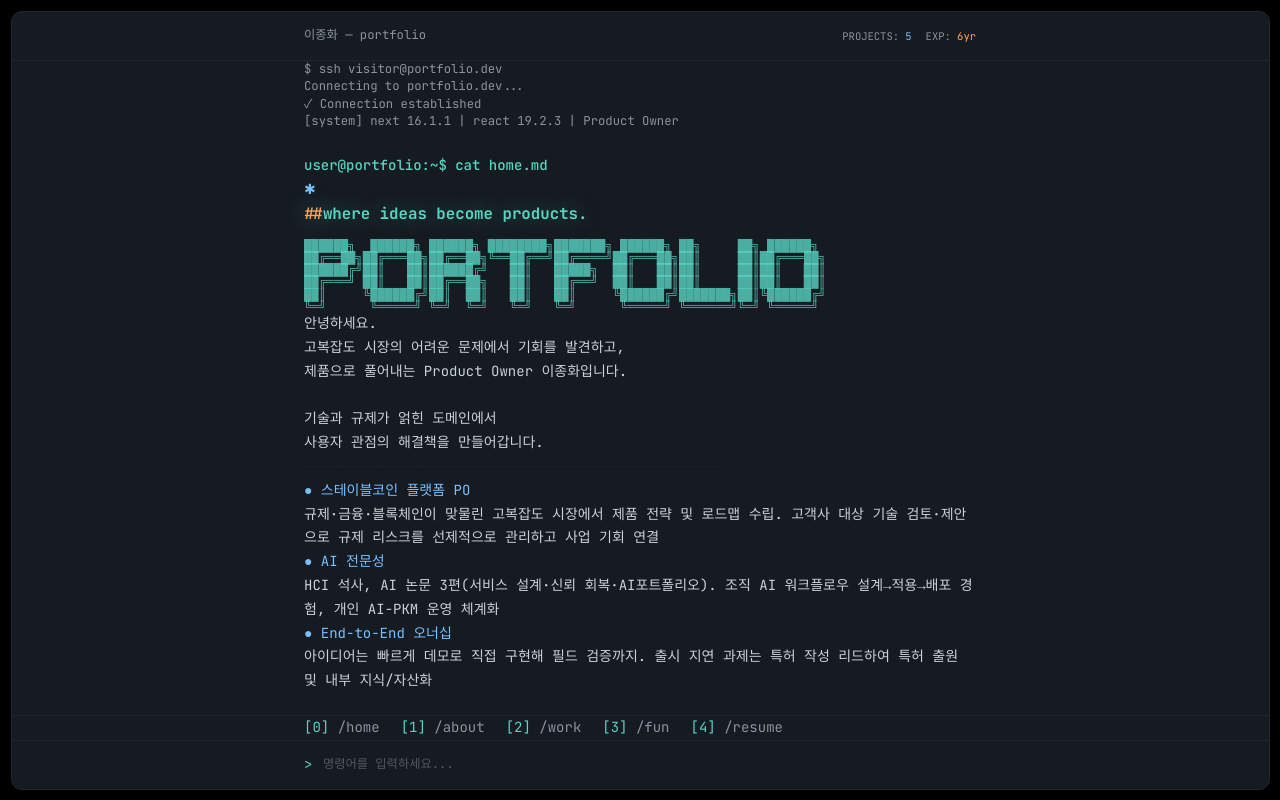
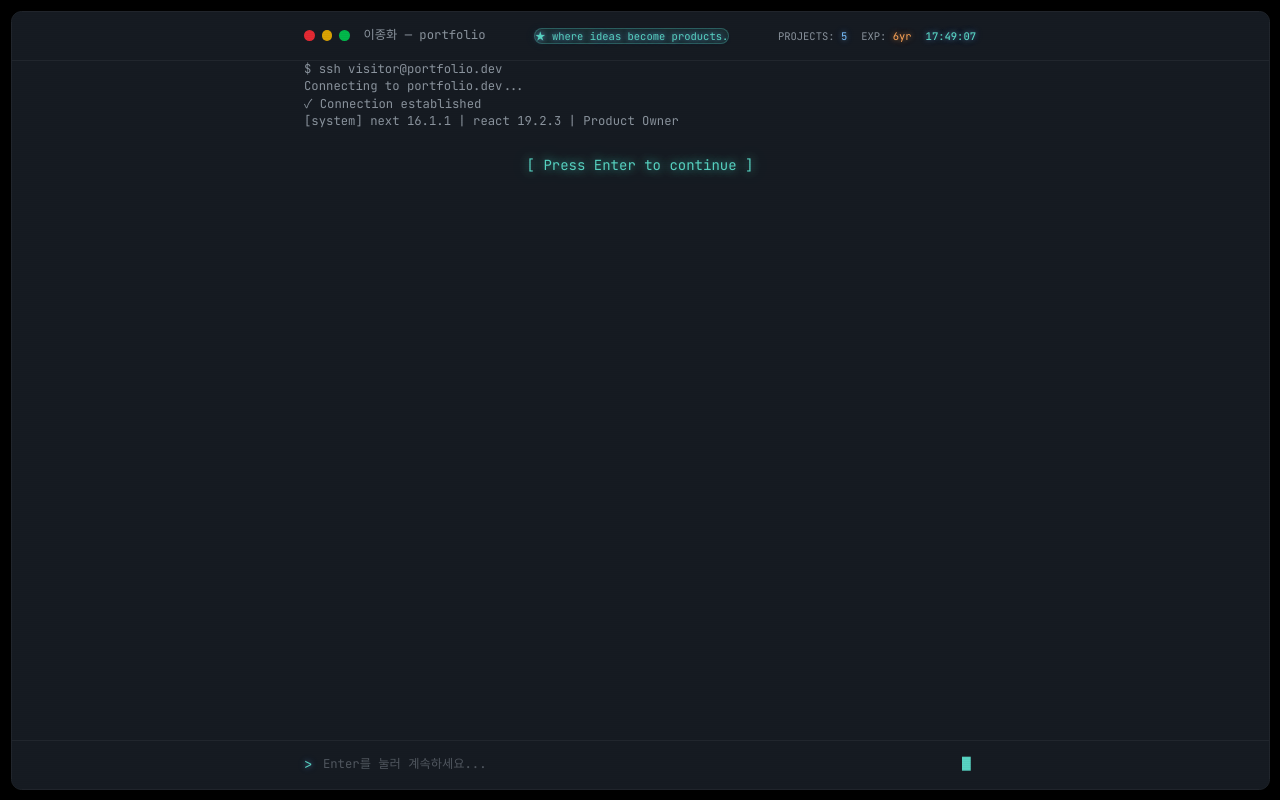
Before and after one commit to DinN0000/example_02, a Next.js app: page / in a window 1280 px wide. Built offline with nearby package versions, Linux system fonts and the light colour scheme.

Commit message:
feat: add terminal UI enhancements
- macOS-style traffic lights (red/yellow/green) in header
- Tagline badge with glow effect
- Real-time clock (HH:MM:SS) in header
- Glow effects (.glow-cyan, .glow-orange, etc.)
- CRT scanline overlay effect
- Enhanced intro with 'Press Enter to continue' prompt

```diff
--- a/src/app/globals.css
+++ b/src/app/globals.css
@@ -102,6 +102,67 @@ a:hover {
   text-shadow: 0 0 10px var(--color-accent-glow);
 }
 
+/* Glow effects for different colors */
+.glow-cyan {
+  text-shadow:
+    0 0 5px rgba(121, 192, 255, 0.5),
+    0 0 10px rgba(121, 192, 255, 0.3),
+    0 0 20px rgba(121, 192, 255, 0.2);
+}
+
+.glow-orange {
+  text-shadow:
+    0 0 5px rgba(255, 166, 87, 0.5),
+    0 0 10px rgba(255, 166, 87, 0.3),
+    0 0 20px rgba(255, 166, 87, 0.2);
+}
+
+.glow-yellow {
+  text-shadow:
+    0 0 5px rgba(227, 179, 65, 0.5),
+    0 0 10px rgba(227, 179, 65, 0.3),
+    0 0 20px rgba(227, 179, 65, 0.2);
+}
+
+.glow-purple {
+  text-shadow:
+    0 0 5px rgba(210, 168, 255, 0.5),
+    0 0 10px rgba(210, 168, 255, 0.3),
+    0 0 20px rgba(210, 168, 255, 0.2);
+}
+
+.glow-green {
+  text-shadow:
+    0 0 5px rgba(88, 212, 195, 0.5),
+    0 0 10px rgba(88, 212, 195, 0.3),
+    0 0 20px rgba(88, 212, 195, 0.2);
+}
+
+/* CRT Scanline Effect */
+.scanlines {
+  position: fixed;
+  top: 0;
+  left: 0;
+  width: 100%;
+  height: 100%;
+  pointer-events: none;
+  z-index: 9999;
+  background: repeating-linear-gradient(
+    0deg,
+    rgba(0, 0, 0, 0.03) 0px,
+    rgba(0, 0, 0, 0.03) 1px,
+    transparent 1px,
+    transparent 2px
+  );
+  animation: scanline-flicker 0.1s infinite;
+}
+
+@keyframes scanline-flicker {
+  0% { opacity: 0.9; }
+  50% { opacity: 1; }
+  100% { opacity: 0.9; }
+}
+
 /* Animations */
 @keyframes blink {
   0%, 50% {
@@ -156,8 +217,26 @@ a:hover {
   }
 }
 
+@keyframes glowPulse {
+  0%, 100% {
+    text-shadow:
+      0 0 5px rgba(88, 212, 195, 0.5),
+      0 0 10px rgba(88, 212, 195, 0.3);
+  }
+  50% {
+    text-shadow:
+      0 0 10px rgba(88, 212, 195, 0.8),
+      0 0 20px rgba(88, 212, 195, 0.5),
+      0 0 30px rgba(88, 212, 195, 0.3);
+  }
+}
+
 .cursor-blink {
   animation: blink 1s step-end infinite;
+}
+
+.cursor-blink-text {
+  animation: blink 1s step-end infinite, glowPulse 2s ease-in-out infinite;
 }
 
 .fade-in {
@@ -197,6 +276,16 @@ button {
   html, body {
     font-size: 13px;
   }
+
+  .scanlines {
+    background: repeating-linear-gradient(
+      0deg,
+      rgba(0, 0, 0, 0.02) 0px,
+      rgba(0, 0, 0, 0.02) 1px,
+      transparent 1px,
+      transparent 3px
+    );
+  }
 }
 
 @media (min-width: 1024px) {
--- a/src/components/Terminal.tsx
+++ b/src/components/Terminal.tsx
@@ -26,9 +26,27 @@ export default function Terminal() {
   const [isTyping, setIsTyping] = useState(false);
   const [isLoading, setIsLoading] = useState(false);
   const [showMenu, setShowMenu] = useState(false);
+  const [currentTime, setCurrentTime] = useState<string>("");
+  const [showPressEnter, setShowPressEnter] = useState(false);
+  const [introComplete, setIntroComplete] = useState(false);
   const terminalRef = useRef<HTMLDivElement>(null);
   const inputRef = useRef<HTMLInputElement>(null);
   const bottomRef = useRef<HTMLDivElement>(null);
+
+  // Real-time clock
+  useEffect(() => {
+    const updateTime = () => {
+      const now = new Date();
+      const hours = String(now.getHours()).padStart(2, '0');
+      const minutes = String(now.getMinutes()).padStart(2, '0');
+      const seconds = String(now.getSeconds()).padStart(2, '0');
+      setCurrentTime(`${hours}:${minutes}:${seconds}`);
+    };
+
+    updateTime();
+    const interval = setInterval(updateTime, 1000);
+    return () => clearInterval(interval);
+  }, []);
 
   const scrollToBottom = useCallback(() => {
     if (bottomRef.current) {
@@ -227,9 +245,25 @@ export default function Terminal() {
       { type: "output", content: "" },
     ];
     addLines(introLines, () => {
-      setTimeout(() => showHome(), 300);
+      setShowPressEnter(true);
     });
-  }, [addLines, showHome]);
+  }, [addLines]);
+
+  // Handle Enter key for intro
+  useEffect(() => {
+    if (!showPressEnter) return;
+
+    const handleKeyDown = (e: KeyboardEvent) => {
+      if (e.key === 'Enter' && showPressEnter) {
+        setShowPressEnter(false);
+        setIntroComplete(true);
+        showHome();
+      }
+    };
+
+    window.addEventListener('keydown', handleKeyDown);
+    return () => window.removeEventListener('keydown', handleKeyDown);
+  }, [showPressEnter, showHome]);
 
   const showAbout = useCallback(() => {
     setCurrentSection("home"); // reuse home section state
@@ -434,6 +468,8 @@ export default function Terminal() {
     if (trimmed === "clear") {
       setLines([]);
       setShowMenu(false);
+      setShowPressEnter(false);
+      setIntroComplete(false);
       showIntro();
       return;
     }
@@ -499,6 +535,14 @@ export default function Terminal() {
   const handleSubmit = (e: React.FormEvent) => {
     e.preventDefault();
     if (isTyping || isLoading) return;
+
+    // Handle intro "Press Enter"
+    if (showPressEnter) {
+      setShowPressEnter(false);
+      setIntroComplete(true);
+      showHome();
+      return;
+    }
 
     // Empty enter shows/hides menu
     if (!input.trim()) {
@@ -590,18 +634,39 @@ export default function Terminal() {
 
   return (
     <div className="fixed inset-0 bg-black font-mono">
+      {/* Scanline overlay */}
+      <div className="scanlines" />
+
       {/* 카드 컨테이너 */}
       <div className="absolute inset-3 bg-card rounded-xl border border-border shadow-2xl shadow-black/50 overflow-hidden flex flex-col">
 
         {/* 헤더 */}
         <header className="h-14 shrink-0 bg-card border-b border-border flex items-center justify-center">
           <div className="w-full max-w-3xl px-6 flex items-center justify-between">
-            <span className="text-muted text-sm">
-              {portfolio.profile.name} — portfolio
-            </span>
-            <div className="flex gap-4 text-muted text-xs">
-              <span>PROJECTS: <span className="text-highlight-cyan">{portfolio.metrics.projects}</span></span>
-              <span>EXP: <span className="text-highlight-orange">{portfolio.metrics.exp}</span></span>
+            {/* Traffic lights (macOS style) */}
+            <div className="flex items-center gap-4">
+              <div className="flex items-center gap-2">
+                <div className="w-3 h-3 rounded-full bg-red-500/90 hover:bg-red-400 transition-colors" />
+                <div className="w-3 h-3 rounded-full bg-yellow-500/90 hover:bg-yellow-400 transition-colors" />
+                <div className="w-3 h-3 rounded-full bg-green-500/90 hover:bg-green-400 transition-colors" />
+              </div>
+              <span className="text-muted text-sm hidden sm:inline">
+                {portfolio.profile.name} — portfolio
+              </span>
+            </div>
+
+            {/* Tagline badge */}
+            <div className="hidden md:flex items-center">
+              <span className="px-3 py-1 rounded-full bg-accent/10 border border-accent/30 text-accent text-xs glow-cyan">
+                ★ where ideas become products.
+              </span>
+            </div>
+
+            {/* Stats & Clock */}
+            <div className="flex items-center gap-4 text-muted text-xs">
+              <span className="hidden sm:inline">PROJECTS: <span className="text-highlight-cyan glow-cyan">{portfolio.metrics.projects}</span></span>
+              <span className="hidden sm:inline">EXP: <span className="text-highlight-orange glow-orange">{portfolio.metrics.exp}</span></span>
+              <span className="text-accent font-medium glow-cyan">{currentTime}</span>
             </div>
           </div>
         </header>
@@ -614,12 +679,22 @@ export default function Terminal() {
         >
           <div className="w-full max-w-3xl px-6 py-6 space-y-0.5">
             {lines.map((line, index) => renderLine(line, index))}
+
+            {/* Press Enter to continue */}
+            {showPressEnter && (
+              <div className="mt-8 text-center fade-in">
+                <span className="text-accent glow-cyan cursor-blink-text">
+                  [ Press Enter to continue ]
+                </span>
+              </div>
+            )}
+
             <div ref={bottomRef} />
           </div>
         </main>
 
         {/* 메뉴 */}
-        {showMenu && !isTyping && (
+        {showMenu && !isTyping && introComplete && (
           <nav className="shrink-0 border-t border-border bg-card/50 flex justify-center">
             <div className="w-full max-w-3xl px-6 py-3">
               <div className="flex flex-wrap gap-x-6 gap-y-2">
@@ -641,14 +716,20 @@ export default function Terminal() {
         <footer className="h-14 shrink-0 bg-card border-t border-border flex items-center justify-center">
           <div className="w-full max-w-3xl px-6">
             <form onSubmit={handleSubmit} className="flex items-center gap-3">
-              <span className="text-accent select-none">&gt;</span>
+              <span className="text-accent select-none glow-cyan">&gt;</span>
               <input
                 ref={inputRef}
                 type="text"
                 value={input}
                 onChange={(e) => setInput(e.target.value)}
-                disabled={isTyping || isLoading}
-                placeholder={isLoading ? "thinking..." : "명령어를 입력하세요..."}
+                disabled={isTyping || isLoading || showPressEnter}
+                placeholder={
+                  showPressEnter
+                    ? "Enter를 눌러 계속하세요..."
+                    : isLoading
+                      ? "thinking..."
+                      : "명령어를 입력하세요..."
+                }
                 className="flex-1 bg-transparent outline-none text-foreground placeholder:text-muted/50 text-sm"
                 autoComplete="off"
                 spellCheck={false}
```
